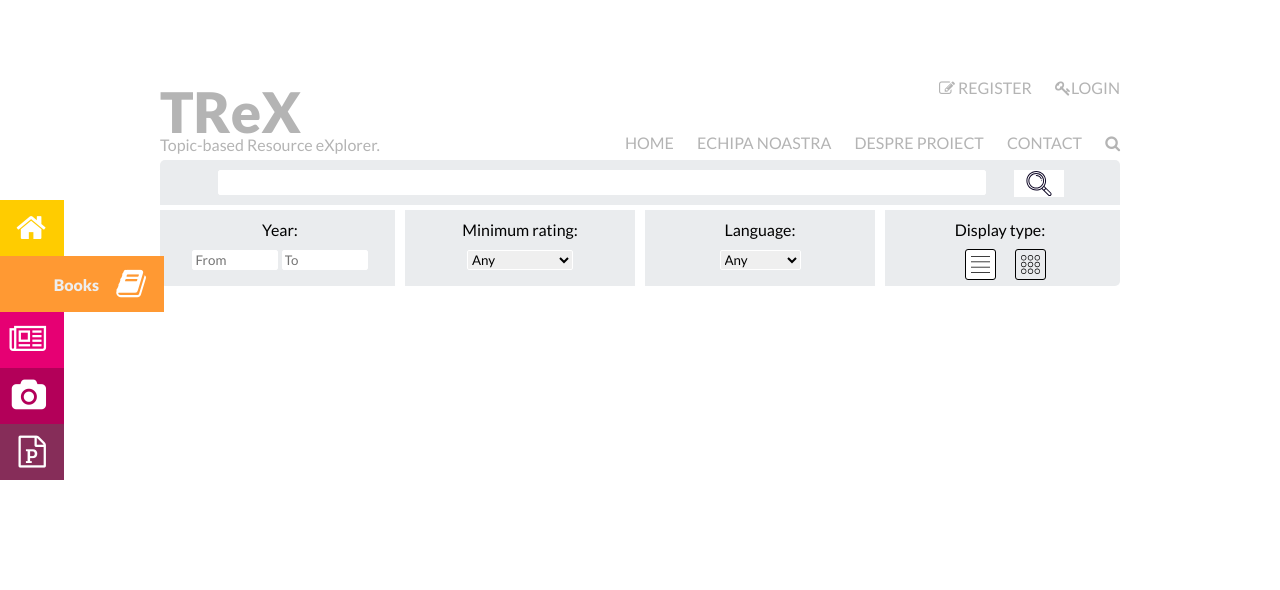
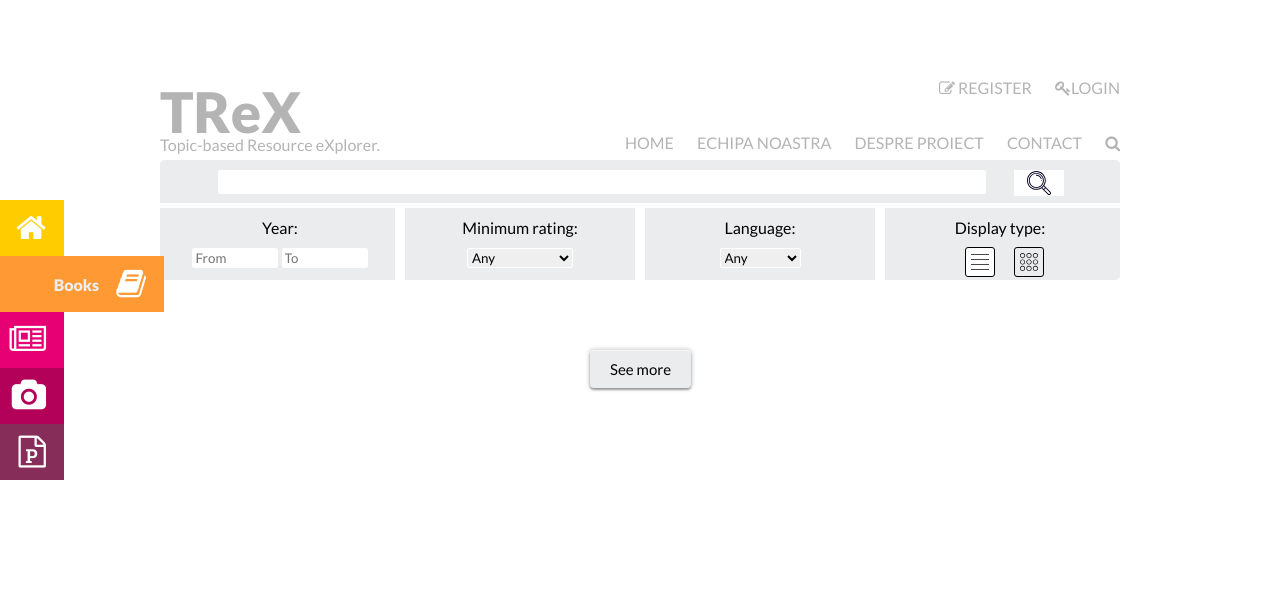
Before and after one commit to ioana-amariei/trex, a PHP site: page / in a window 1280 px wide, after a click on "Books". Shown: the top 590 px of the page. Run offline with PHP 8.4, Linux system fonts and the light colour scheme.

Commit message:
Add see more button

```diff
--- a/css/books.css
+++ b/css/books.css
@@ -3,7 +3,7 @@
 /* general */
 #books{
   width: 960px;
-  height: 1800px;
+  height: 3000px;
   /* centrare */
   margin-left: auto !important;
   margin-right: auto !important;
@@ -30,7 +30,7 @@
 /* search */
 #books #search-filter {
   width: 100%;
-  height: 7%;
+  height: 4%;
   float: left;
   position: relative;
   background-color: #eaecee;
@@ -255,6 +255,34 @@
 }
 
 
+/* more-books */
+
+#books #more-books-button {
+    display: inline-block;
+    margin: 10px;
+    padding: 10px 20px 10px 20px;
+    background-color: rgb( 234, 236, 238);
+    border: 1px rgba(0,0,0,0.15);
+    border-radius: 4px;
+    transition: all 0.3s ease-out;
+    box-shadow:
+        inset 0 1px 0 rgba(255,255,255,0.5),
+        0 2px 2px rgba(0,0,0,0.3),
+        0 0 4px 1px rgba(0,0,0,0.2);
+    text-decoration: none;
+    font-size: 15px;
+    text-align: center;
+    margin-left: 430px;
+    margin-top: 40px;
+    margin-bottom: 40px;
+    position: relative;
+}
+
+#books #more-books-button:hover {
+  background-color: rgb(255, 153, 51);
+  color: white;
+  cursor: pointer;
+}
 
 /* orientation: portrait */
 @media only screen and (max-width:550px) {
--- a/index.php
+++ b/index.php
@@ -363,6 +363,8 @@
 
         </div>
 
+        <button id="more-books-button" type="button">See more</button>
+
     </div>
     <!-- end Ioana Birsan  -->
 
```
